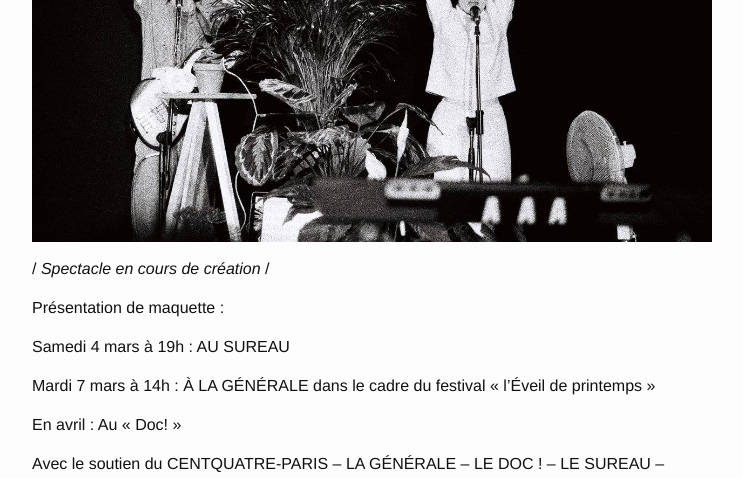
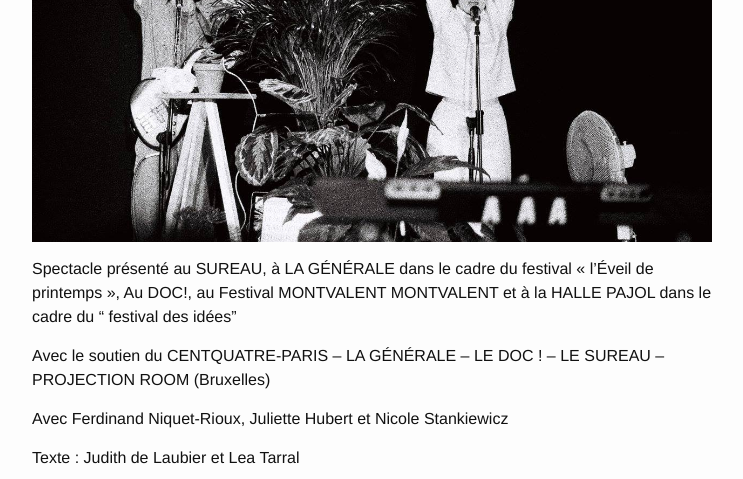
Before and after one commit to louiseds/louiseds.github.io, a Jekyll site: the page built from _posts/2017-03-13-le-palace-de-r-mi.md, in a window 1280 px wide and 1400 px high, scrolled down 743 px. Shown: the top 479 px of the window, without its empty margins (268-1011 px from the left). Built offline with Jekyll 4.4.1, drawn with Linux system fonts in a browser that asks for light colours; some of the changed text lies outside the part shown.

Commit message:
Update 2017-03-13-le-palace-de-r-mi.md

```diff
--- a/_posts/2017-03-13-le-palace-de-r-mi.md
+++ b/_posts/2017-03-13-le-palace-de-r-mi.md
@@ -10,35 +10,24 @@ Scénographie
 ![18766826_1953747558192181_1437602522581731534_o.jpg]({{site.baseurl}}/images/18766826_1953747558192181_1437602522581731534_o.jpg)
 
 
-  /  _Spectacle en cours de création_  /
 
-Présentation de maquette :
-
-Samedi 4 mars à 19h : AU SUREAU
-
-Mardi 7 mars à 14h :  À LA GÉNÉRALE dans le cadre du festival « l’Éveil de printemps »
-
-En avril : Au « Doc! »
+Spectacle présenté au SUREAU, à LA GÉNÉRALE dans le cadre du festival « l’Éveil de printemps »,  Au DOC!, au Festival MONTVALENT MONTVALENT et à la HALLE PAJOL dans le cadre du " festival des idées"
 
 Avec le soutien du CENTQUATRE-PARIS – LA GÉNÉRALE – LE DOC ! – LE SUREAU – PROJECTION ROOM (Bruxelles)
 
 
-![Capture d’écran 2017-03-13 à 14.01.50.png]({{site.baseurl}}/images/Capture d’écran 2017-03-13 à 14.01.50.png)
 
-![Capture d’écran 2017-03-13 à 14.02.44.png]({{site.baseurl}}/images/Capture d’écran 2017-03-13 à 14.02.44.png)
+Avec Ferdinand Niquet-Rioux, Juliette Hubert et Nicole Stankiewicz
 
-Avec Ferdinand Niquet-Rioux, Juliette Hubert et Cyril Brossard
+Texte : Judith de Laubier et Lea Tarral
 
 Mise en scène : Judith de Laubier
 
 Dramaturgie : Lea Tarral
 
-Création sonore : Cyril Brossard
-
-Assistante à la mise en scène : Nicole Stankiewicz
+Création sonore : Cyril Brossard et les comédiens
 
 
-![Capture d’écran 2017-03-13 à 14.03.10.png]({{site.baseurl}}/images/Capture d’écran 2017-03-13 à 14.03.10.png)
 
 Ferdinand vit dans une cave avec pour seule compagnie ses plantes et sa voisine Juliette. Ensemble, ils créent un groupe et se lancent dans une quête musicale et encyclopédique.
 
```
Also changed, not shown: other parts of _posts/2017-03-13-le-palace-de-r-mi.md (+0 -1 lines).
